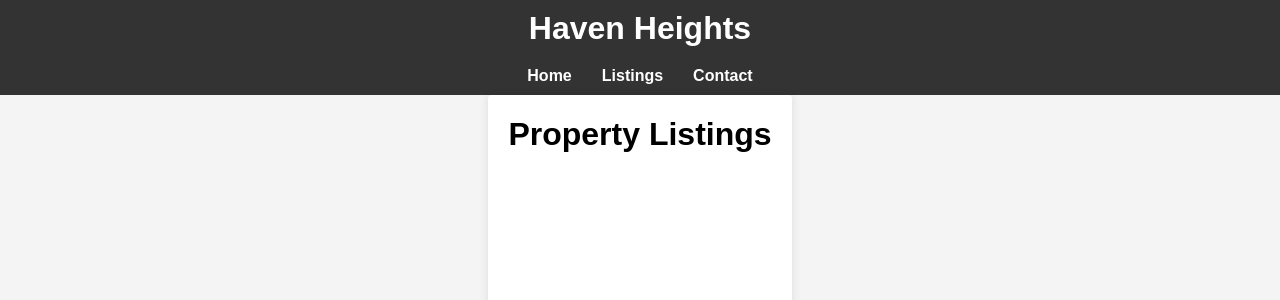
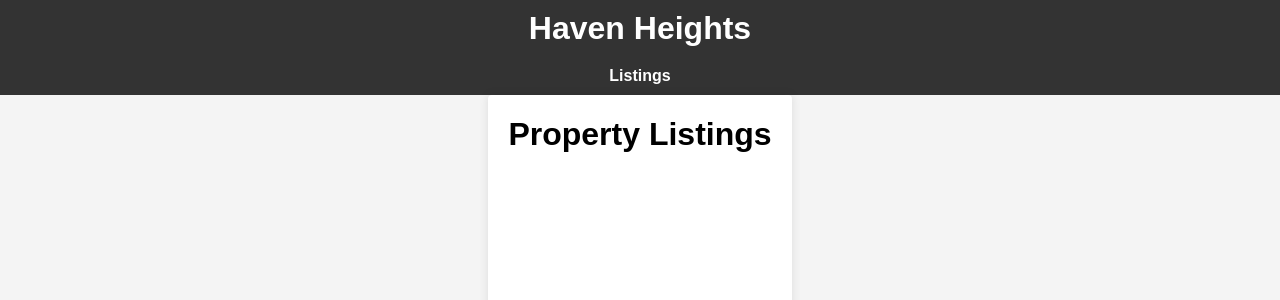
Before and after one commit to DavidMarkNjogu/Project4-copy, a Django app: page /listings/ in a window 1280 px wide. Shown: the top 300 px of the page. Run offline with Django 4.2, Linux system fonts and the light colour scheme; data that the repository does not hold is empty.

Commit message:
Commeneted out login contact and home links

```diff
--- a/templates/base.html
+++ b/templates/base.html
@@ -13,9 +13,9 @@
     </header>
     <nav>
         <ul>
-            <li><a href="{% url 'home' %}">Home</a></li>
+<!--            <li><a href="{% url 'home' %}">Home</a></li>-->
             <li><a href="{% url 'listings' %}">Listings</a></li>
-            <li><a href="{% url 'contact' %}">Contact</a></li>
+<!--            <li><a href="{% url 'contact' %}">Contact</a></li>-->
         </ul>
     </nav>
     <main class="container">
```
Also changed, not shown: media/realestate_images/Lux_Designs.png (added), media/realestate_images/Untitled_design_1.png (added).
